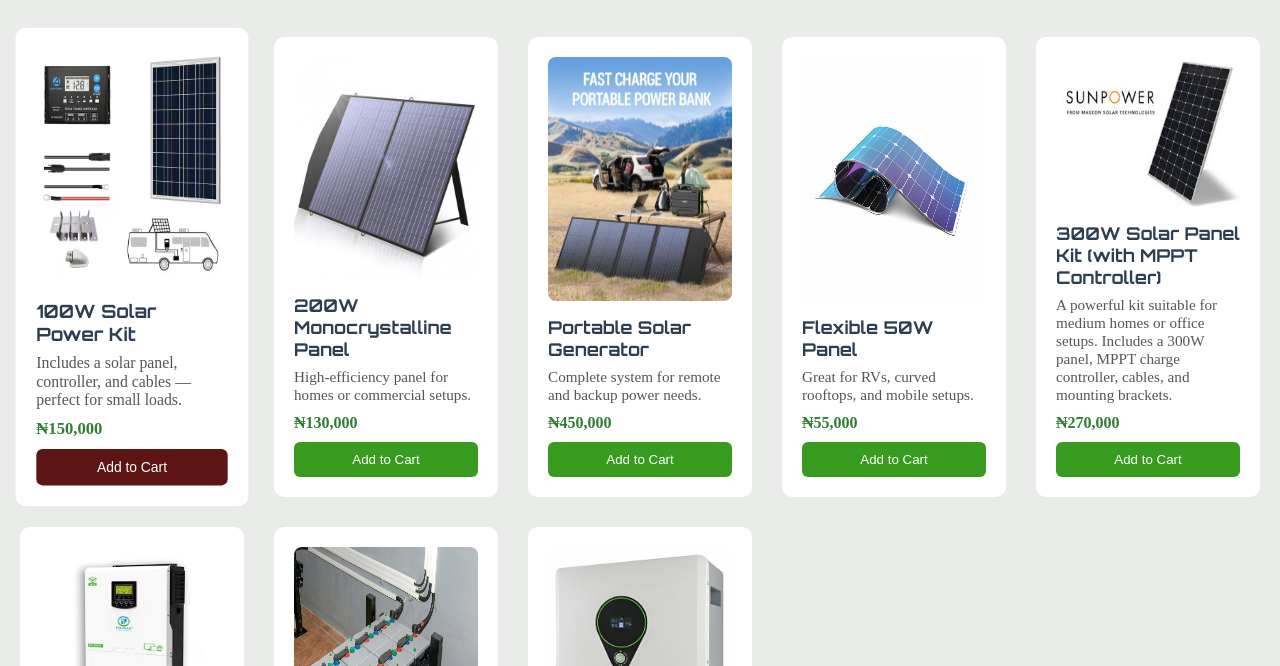
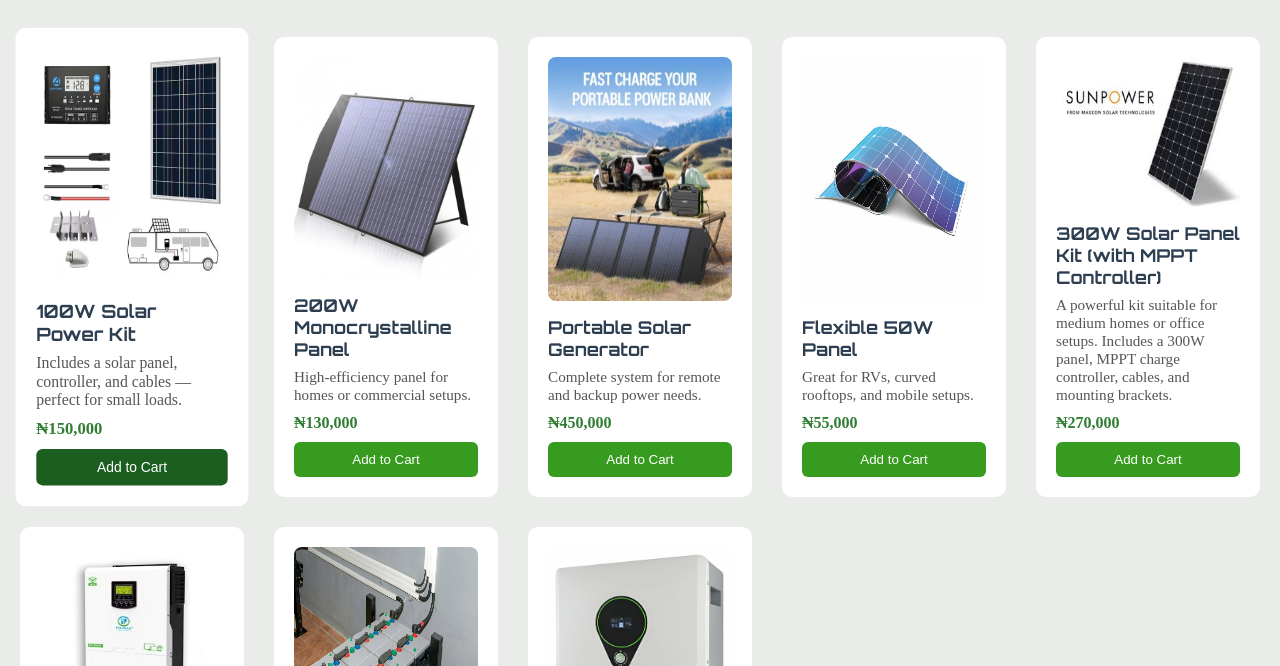
Before and after one commit to Samuel-Matthew/GREENIK, a plain HTML site: page store/solar/solar.html in a window 1280 px wide. In both pictures the pointer is over the button 132 px from the left and 593 px from the top of the page. Shown: the part 134-800 px from the top of the page. Drawn offline with Linux system fonts and the light colour scheme.

Commit message:
fix: hover effect for product cards

```diff
--- a/store/store.css
+++ b/store/store.css
@@ -283,7 +283,7 @@ header .categories .cat-drop-items a div:hover {
 }
 
 .product-item button:hover {
-    background-color: #5c1414;
+    background-color: #1b5e20;
 }
 
 
```
